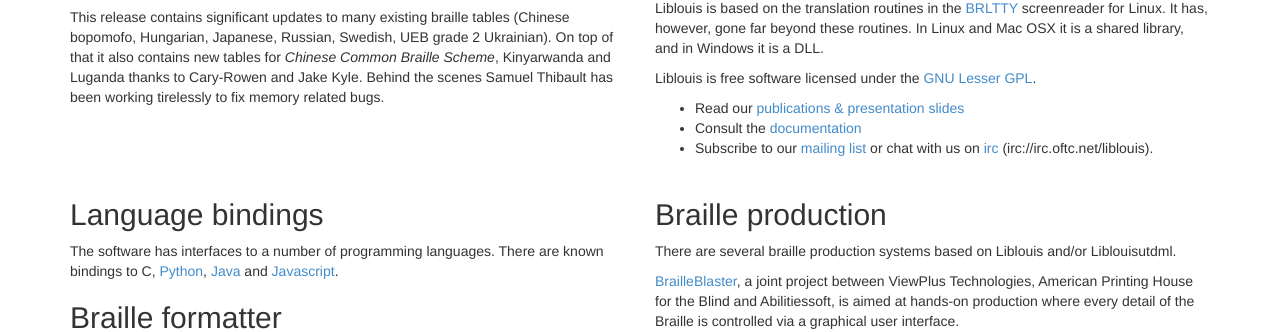
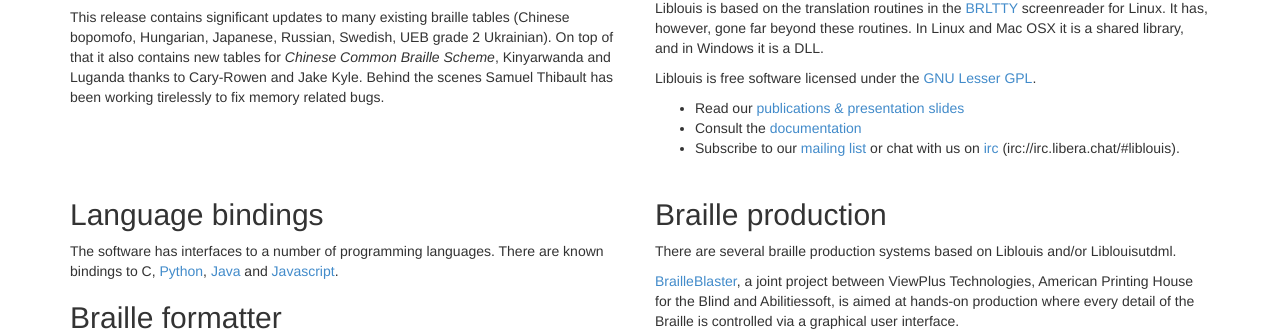
Before and after one commit to liblouis/liblouis.github.io, a Jekyll site: the page built from index.md, in a window 1280 px wide and 1325 px high. Shown: the part 791-1123 px from the top of the window. Built offline with Jekyll 4.4.1, drawn with Linux system fonts in a browser that asks for light colours.

```diff
--- a/index.md
+++ b/index.md
@@ -35,7 +35,7 @@ Liblouis is free software licensed under the [GNU Lesser GPL](https://www.gnu.or
 
 * Read our [publications & presentation slides](presentations)
 * Consult the [documentation](documentation)
-* Subscribe to our [mailing list](https://www.freelists.org/list/liblouis-liblouisxml) or chat with us on [irc](irc://irc.oftc.net/liblouis) (irc://irc.oftc.net/liblouis).
+* Subscribe to our [mailing list](https://www.freelists.org/list/liblouis-liblouisxml) or chat with us on [irc](https://web.libera.chat/#liblouis) (irc://irc.libera.chat/#liblouis).
 
 </div> <!-- /col-md-6 -->
 </div> <!-- /row -->
```
Also changed, not shown: links/index.md (+1 -1 lines).
